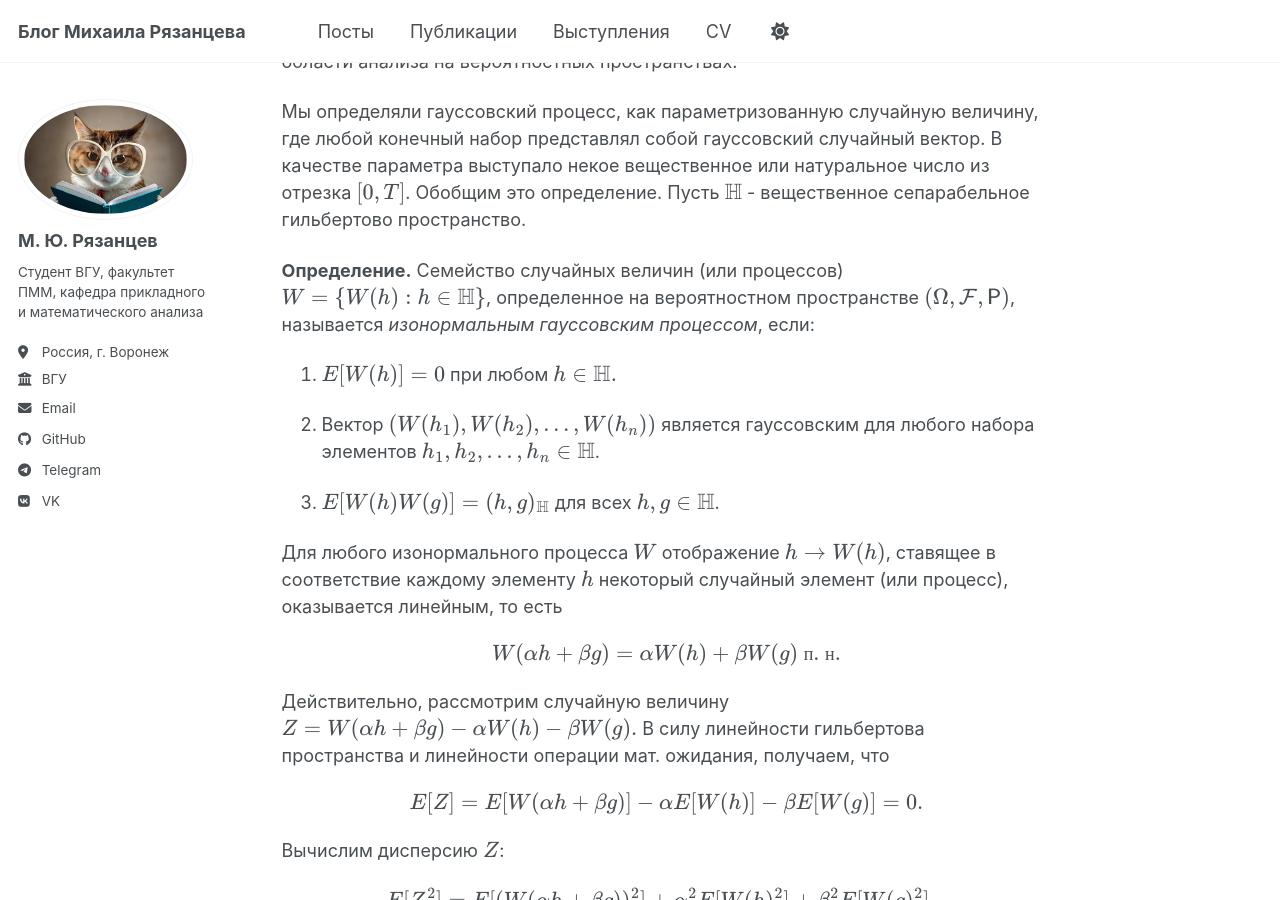
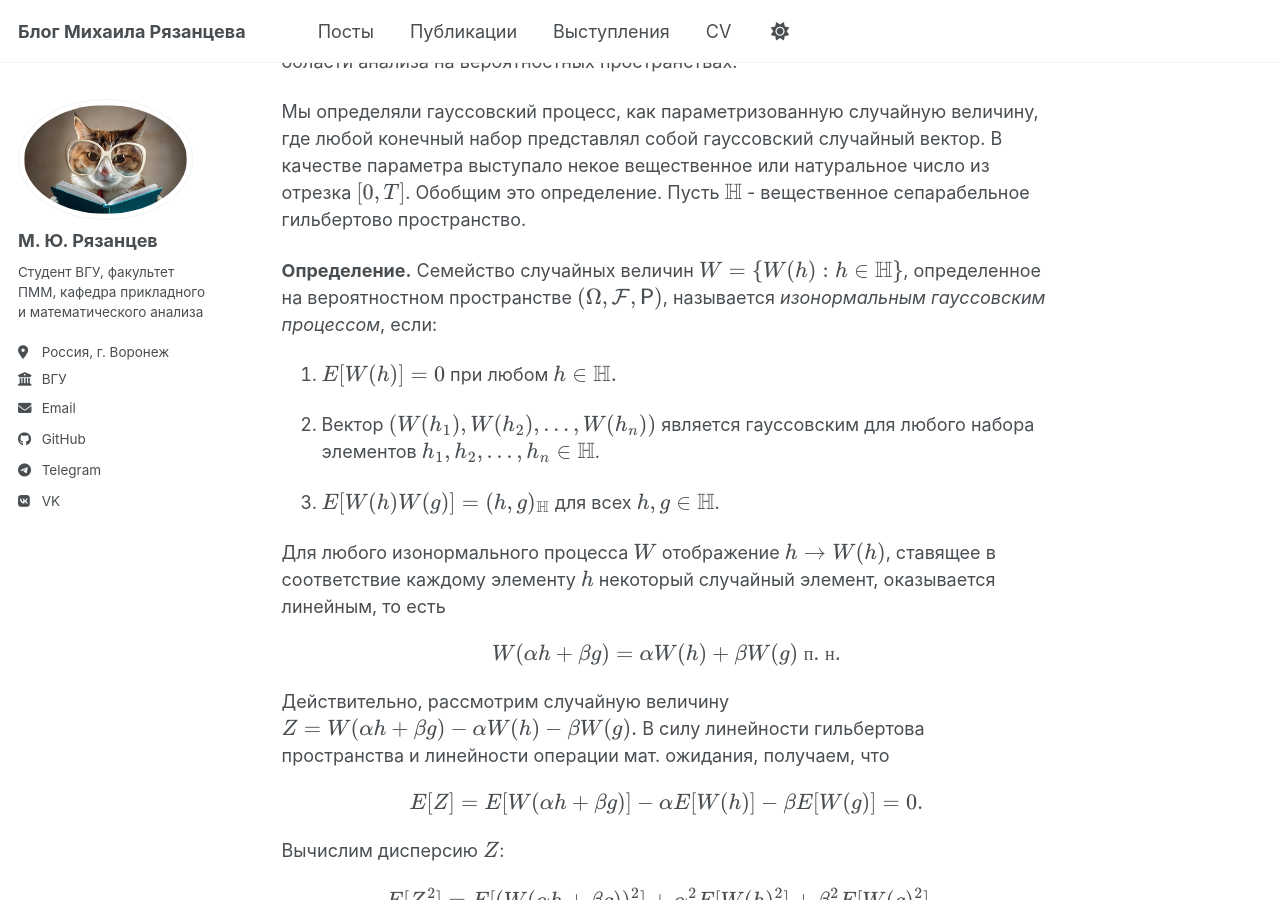
Before and after one commit to MRyazantsev/MRyazantsev.github.io, a Jekyll site: the page built from _posts/2026-03-26-blog-post-6.md, in a window 1280 px wide and 900 px high, scrolled down 11044 px. Built offline with Jekyll 4.4.1, drawn with Linux system fonts in a browser that asks for light colours; a script bundle is joined from its source files by our own code; library files that are not in the unit come from our copies.

Commit message:
Update 2026-03-26-blog-post-6.md

```diff
--- a/_posts/2026-03-26-blog-post-6.md
+++ b/_posts/2026-03-26-blog-post-6.md
@@ -250,7 +250,7 @@ plt.show()
 
 Мы определяли гауссовский процесс, как параметризованную случайную величину, где любой конечный набор представлял собой гауссовский случайный вектор. В качестве параметра выступало некое вещественное или натуральное число из отрезка $$[0, T]$$. Обобщим это определение. Пусть $$\mathbb{H}$$ - вещественное сепарабельное гильбертово пространство.
 
-**Определение.** Семейство случайных величин (или процессов) $$W = \{W(h): h\in \mathbb{H}\}$$, определенное на вероятностном пространстве $$(\Omega, \mathcal{F}, \mathsf{P})$$, называется *изонормальным гауссовским процессом*, если:
+**Определение.** Семейство случайных величин $$W = \{W(h): h\in \mathbb{H}\}$$, определенное на вероятностном пространстве $$(\Omega, \mathcal{F}, \mathsf{P})$$, называется *изонормальным гауссовским процессом*, если:
 
 1. $$E[W(h)] = 0$$ при любом $$h \in \mathbb{H}.$$
 
@@ -258,7 +258,7 @@ plt.show()
 
 3. $$E[W(h)W(g)] = (h, g)_{\mathbb{H}}$$ для всех $$h, g \in \mathbb{H}$$.
 
-Для любого изонормального процесса $$W$$ отображение $$h \to W(h)$$, ставящее в соответствие каждому элементу $$h$$ некоторый случайный элемент (или процесс), оказывается линейным, то есть
+Для любого изонормального процесса $$W$$ отображение $$h \to W(h)$$, ставящее в соответствие каждому элементу $$h$$ некоторый случайный элемент, оказывается линейным, то есть
 
 $$
 W(\alpha h + \beta g)= \alpha W(h) + \beta W(g) \ \text{п. н.}
```
